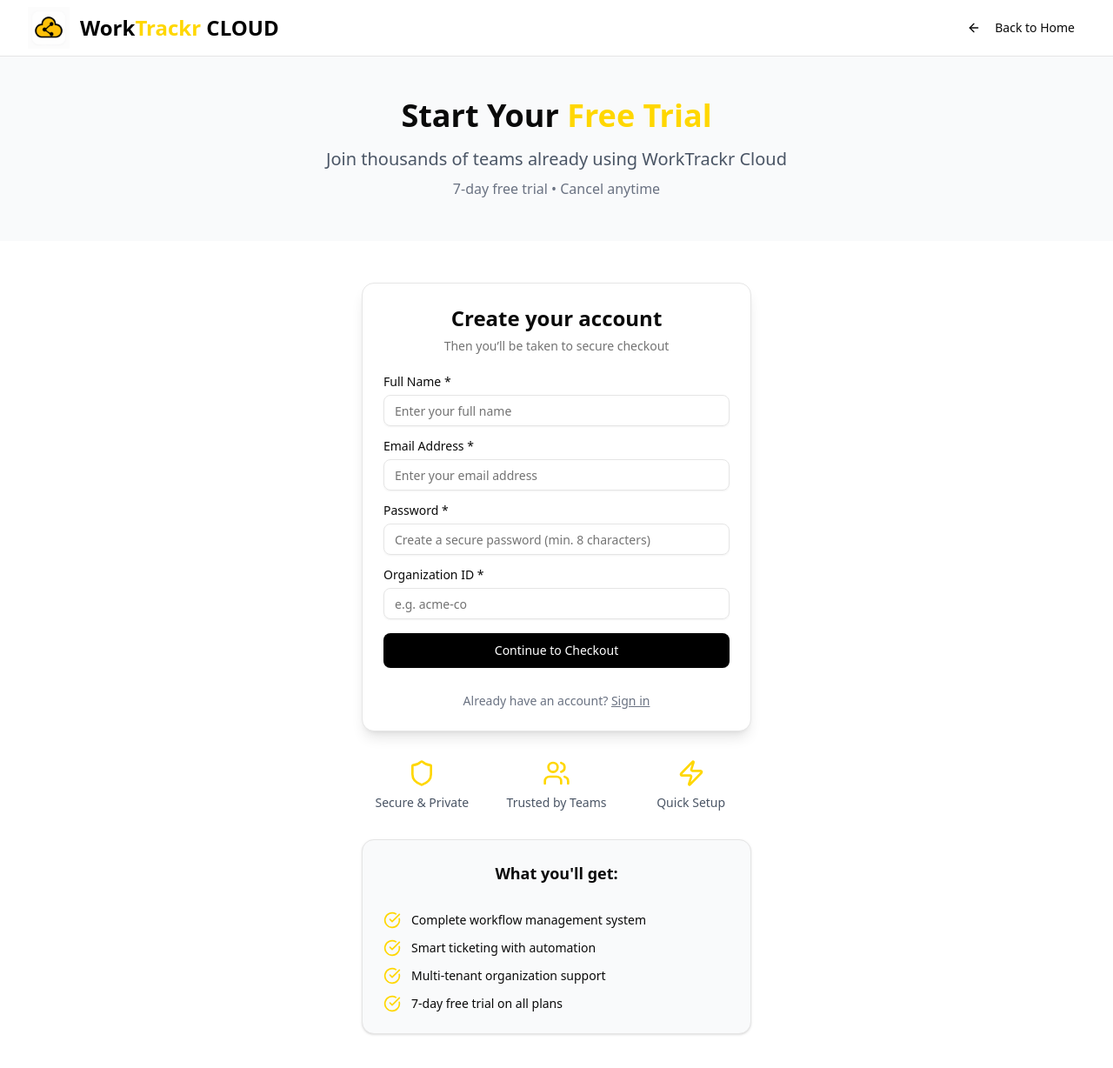
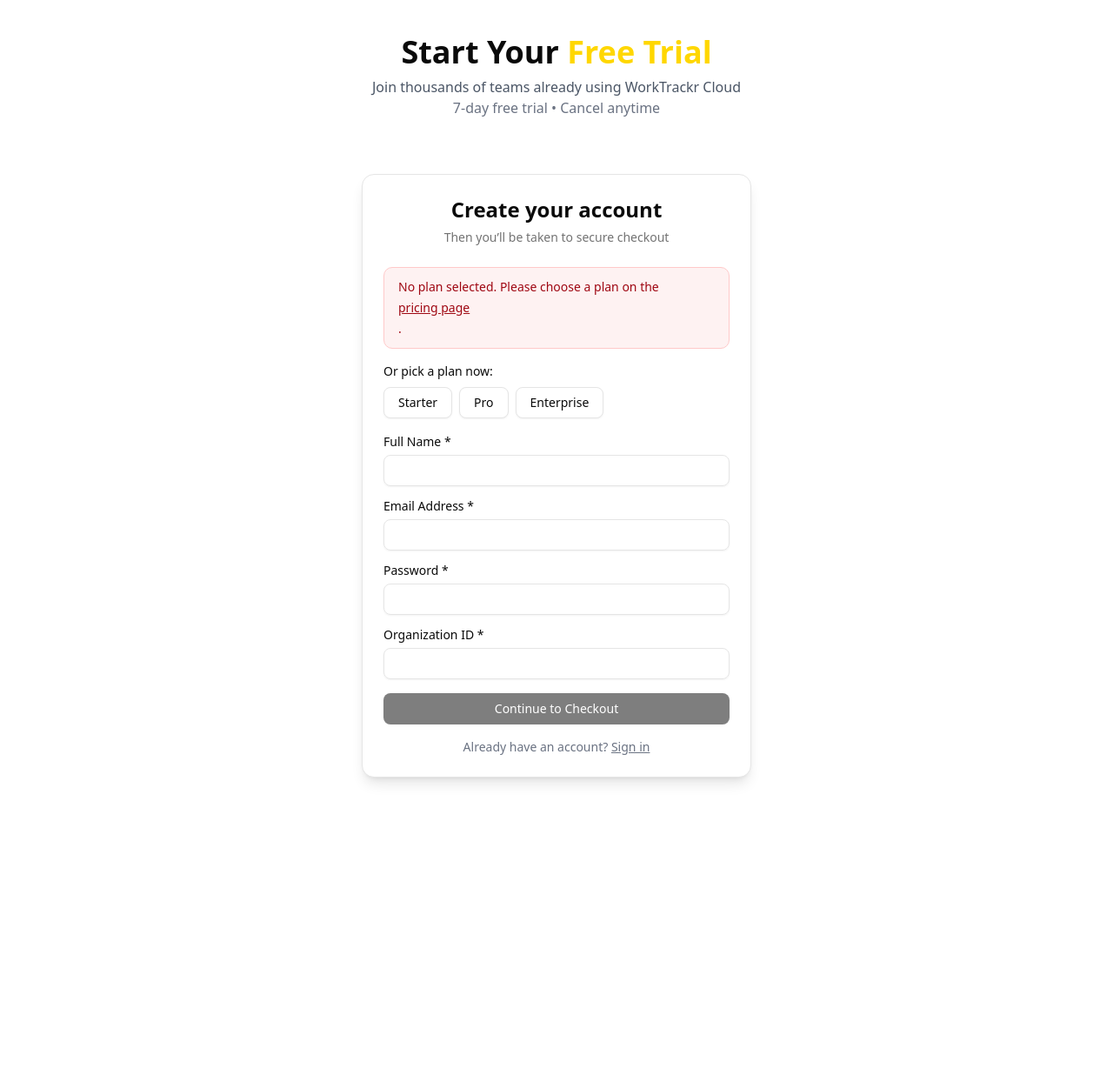
Before and after one commit to H6gvbhYujnhwP/worktrackr-app, a React (Vite) app in the folder web/client/: page /signup in a window 1280 px wide. Shown: the top 1228 px of the page at 87% size. After the commit the page ends 918 px from the top, so only its background shows below. Built offline with nearby package versions, Linux system fonts and the light colour scheme.

Commit message:
Update SignUp.jsx

```diff
--- a/web/client/src/SignUp.jsx
+++ b/web/client/src/SignUp.jsx
@@ -1,75 +1,54 @@
 // web/client/src/SignUp.jsx
-import React, { useState } from 'react';
-import { useNavigate } from 'react-router-dom';
-
-// IMPORTANT: use @app/* so we don't collide with Manus "@/..."
-import { Button } from '@app/components/ui/button.jsx';
-import { Card, CardContent, CardDescription, CardHeader, CardTitle } from '@app/components/ui/card.jsx';
-import { Input } from '@app/components/ui/input.jsx';
-import { Label } from '@app/components/ui/label.jsx';
-import { Alert, AlertDescription } from '@app/components/ui/alert.jsx';
-
-import { CheckCircle, ArrowLeft, Loader2, Shield, Users, Zap } from 'lucide-react';
-import worktrackrLogo from './assets/worktrackr_icon_only.png';
+import React, { useEffect, useMemo, useState } from 'react';
+import { useNavigate, Link } from 'react-router-dom';
+import { Button } from '@/components/ui/button.jsx';
+import { Card, CardHeader, CardTitle, CardDescription, CardContent } from '@/components/ui/card.jsx';
+import { Input } from '@/components/ui/input.jsx';
+import { Label } from '@/components/ui/label.jsx';
+import { Alert, AlertDescription } from '@/components/ui/alert.jsx';
 
 export default function SignUp() {
   const nav = useNavigate();
   const [form, setForm] = useState({ name: '', email: '', password: '', orgId: '' });
   const [busy, setBusy] = useState(false);
-  const [errors, setErrors] = useState({});
-  const [generalError, setGeneralError] = useState(null);
+  const [error, setError] = useState('');
+
+  // (Optional) allow /signup?plan=starter as a fallback
+  const PRICE_IDS = useMemo(() => ({
+    starter: import.meta.env.VITE_STRIPE_PRICE_STARTER || '',
+    pro: import.meta.env.VITE_STRIPE_PRICE_PRO || '',
+    enterprise: import.meta.env.VITE_STRIPE_PRICE_ENTERPRISE || '',
+  }), []);
+
+  useEffect(() => {
+    const qp = new URLSearchParams(window.location.search);
+    const plan = qp.get('plan'); // 'starter'|'pro'|'enterprise'
+    if (plan && PRICE_IDS[plan]) {
+      localStorage.setItem('selectedPriceId', PRICE_IDS[plan]);
+    }
+  }, [PRICE_IDS]);
+
+  const selectedPriceId = localStorage.getItem('selectedPriceId') || '';
 
   function onChange(e) {
-    const { name, value } = e.target;
-    setForm({ ...form, [name]: value });
-    if (errors[name]) setErrors({ ...errors, [name]: null });
-  }
-
-  function validateForm() {
-    const newErrors = {};
-    if (!form.name.trim()) newErrors.name = 'Name is required.';
-    if (!form.email.trim()) {
-      newErrors.email = 'Email is required.';
-    } else if (!/^[^\s@]+@[^\s@]+\.[^\s@]+$/.test(form.email)) {
-      newErrors.email = 'Email is invalid.';
-    }
-    if (!form.password) {
-      newErrors.password = 'Password is required.';
-    } else if (form.password.length < 8) {
-      newErrors.password = 'Password must be at least 8 characters.';
-    }
-    if (!form.orgId.trim()) newErrors.orgId = 'Organization ID is required.';
-    return newErrors;
-  }
-
-  function getSelectedPriceId() {
-    // Preferred: set by Pricing page when user clicks a plan button
-    const stored = localStorage.getItem('selectedPriceId');
-    // Fallback: environment default (Vite exposes as import.meta.env.*)
-    const fallback = import.meta.env?.VITE_STRIPE_PRICE_STARTER || import.meta.env?.VITE_DEFAULT_PRICE_ID;
-    return stored || fallback || null;
+    setForm({ ...form, [e.target.name]: e.target.value });
   }
 
   async function onSubmit(e) {
     e.preventDefault();
-    setGeneralError(null);
-    setErrors({});
+    setError('');
 
-    const validationErrors = validateForm();
-    if (Object.keys(validationErrors).length > 0) {
-      setErrors(validationErrors);
+    if (!selectedPriceId) {
+      setError('No plan selected. Please choose a plan first.');
+      return;
+    }
+    if (!form.name || !form.email || !form.password || !form.orgId) {
+      setError('Please complete all required fields.');
       return;
     }
 
-    const price_id = getSelectedPriceId();
-    if (!price_id) {
-      setGeneralError('No plan selected. Please choose a plan on the pricing page first.');
-      return;
-    }
-
-    setBusy(true);
     try {
-      // Start the Stripe signup flow (creates Checkout Session)
+      setBusy(true);
       const resp = await fetch('/api/auth/signup/start', {
         method: 'POST',
         headers: { 'Content-Type': 'application/json' },
@@ -79,44 +58,19 @@
           email: form.email.trim().toLowerCase(),
           password: form.password,
           org_slug: form.orgId.trim(),
-          price_id
+          price_id: selectedPriceId, // pass chosen plan to backend
         }),
       });
 
-      const contentType = resp.headers.get('content-type') || '';
-      const data = contentType.includes('application/json')
-        ? await resp.json().catch(() => ({}))
-        : { error: await resp.text().catch(() => 'Failed to start signup') };
-
-      if (!resp.ok) {
-        // Gracefully handle “email already in use” by sending to login, then back to pricing
-        if (data?.error && /already in use|already exists/i.test(data.error)) {
-          nav('/login?next=/pricing', { replace: true });
-          return;
-        }
-        // Field-level validation echo from backend (if any)
-        if (data.errors && Array.isArray(data.errors)) {
-          const backendErrors = {};
-          data.errors.forEach((error) => {
-            backendErrors[error.field] = error.message;
-          });
-          setErrors(backendErrors);
-        } else {
-          setGeneralError(data.error || 'Failed to start signup');
-        }
-        return;
+      const data = await resp.json().catch(() => ({}));
+      if (!resp.ok || !data?.url) {
+        throw new Error(data?.error || 'Failed to start checkout');
       }
 
-      if (data?.url) {
-        // Redirect to Stripe Checkout
-        window.location.href = data.url;
-        return;
-      }
-
-      // If backend didn’t return a URL, surface error
-      setGeneralError('Unexpected response from server. Please try again.');
-    } catch (e2) {
-      setGeneralError(e2.message || 'Network error occurred');
+      // Redirect to Stripe Checkout
+      window.location.href = data.url;
+    } catch (err) {
+      setError(err.message || 'Unexpected error');
     } finally {
       setBusy(false);
     }
@@ -124,39 +78,13 @@
 
   return (
     <div className="min-h-screen bg-background">
-      {/* Navigation */}
-      <nav className="border-b bg-white">
-        <div className="max-w-7xl mx-auto px-4 sm:px-6 lg:px-8">
-          <div className="flex justify-between items-center h-16">
-            <div className="logo-container cursor-pointer" onClick={() => nav('/')}>
-              <img src={worktrackrLogo} alt="WorkTrackr Cloud" className="w-12 h-12" />
-              <div className="logo-text">
-                Work<span className="trackr">Trackr</span> CLOUD
-              </div>
-            </div>
-            <div className="flex items-center space-x-4">
-              <Button variant="ghost" onClick={() => nav('/')} className="flex items-center">
-                <ArrowLeft className="w-4 h-4 mr-2" />
-                Back to Home
-              </Button>
-            </div>
-          </div>
-        </div>
-      </nav>
-
-      {/* Hero */}
-      <section className="py-12 px-4 bg-gray-50">
-        <div className="max-w-4xl mx-auto text-center">
-          <h1 className="text-4xl font-bold mb-4">
-            Start Your <span className="worktrackr-yellow">Free Trial</span>
-          </h1>
-          <p className="text-xl text-gray-600 mb-2">Join thousands of teams already using WorkTrackr Cloud</p>
-          <p className="text-gray-500">7-day free trial • Cancel anytime</p>
-        </div>
+      <section className="py-10 px-4 text-center">
+        <h1 className="text-4xl font-bold">Start Your <span className="worktrackr-yellow">Free Trial</span></h1>
+        <p className="text-gray-600 mt-2">Join thousands of teams already using WorkTrackr Cloud</p>
+        <p className="text-gray-500">7-day free trial • Cancel anytime</p>
       </section>
 
-      {/* Form */}
-      <section className="py-12 px-4">
+      <section className="py-6 px-4">
         <div className="max-w-md mx-auto">
           <Card className="shadow-lg">
             <CardHeader className="text-center">
@@ -164,138 +92,66 @@
               <CardDescription>Then you’ll be taken to secure checkout</CardDescription>
             </CardHeader>
             <CardContent>
-              {generalError && (
-                <Alert className="mb-6 border-red-200 bg-red-50">
-                  <AlertDescription className="text-red-800">{generalError}</AlertDescription>
+              {(!selectedPriceId) && (
+                <Alert className="mb-4 border-red-200 bg-red-50">
+                  <AlertDescription className="text-red-800">
+                    No plan selected. Please choose a plan on the <Link to="/pricing" className="underline">pricing page</Link>.
+                  </AlertDescription>
                 </Alert>
+              )}
+              {error && (
+                <Alert className="mb-4 border-red-200 bg-red-50">
+                  <AlertDescription className="text-red-800">
+                    {error}
+                  </AlertDescription>
+                </Alert>
+              )}
+
+              {/* Optional tiny fallback picker if someone lands here directly */}
+              {!selectedPriceId && (
+                <div className="mb-5">
+                  <p className="text-sm mb-2">Or pick a plan now:</p>
+                  <div className="flex gap-2">
+                    <Button type="button" variant="outline" onClick={() => { localStorage.setItem('selectedPriceId', PRICE_IDS.starter); nav(0); }}>Starter</Button>
+                    <Button type="button" variant="outline" onClick={() => { localStorage.setItem('selectedPriceId', PRICE_IDS.pro); nav(0); }}>Pro</Button>
+                    <Button type="button" variant="outline" onClick={() => { localStorage.setItem('selectedPriceId', PRICE_IDS.enterprise); nav(0); }}>Enterprise</Button>
+                  </div>
+                </div>
               )}
 
               <form onSubmit={onSubmit} className="space-y-4">
                 <div className="space-y-2">
                   <Label htmlFor="name">Full Name *</Label>
-                  <Input
-                    id="name"
-                    name="name"
-                    value={form.name}
-                    onChange={onChange}
-                    placeholder="Enter your full name"
-                    className={errors.name ? 'border-red-500 focus:border-red-500' : ''}
-                    required
-                  />
-                  {errors.name && <p className="text-sm text-red-600">{errors.name}</p>}
+                  <Input id="name" name="name" value={form.name} onChange={onChange} required />
                 </div>
 
                 <div className="space-y-2">
                   <Label htmlFor="email">Email Address *</Label>
-                  <Input
-                    id="email"
-                    name="email"
-                    type="email"
-                    value={form.email}
-                    onChange={onChange}
-                    placeholder="Enter your email address"
-                    className={errors.email ? 'border-red-500 focus:border-red-500' : ''}
-                    required
-                  />
-                  {errors.email && <p className="text-sm text-red-600">{errors.email}</p>}
+                  <Input id="email" name="email" type="email" value={form.email} onChange={onChange} required />
                 </div>
 
                 <div className="space-y-2">
                   <Label htmlFor="password">Password *</Label>
-                  <Input
-                    id="password"
-                    name="password"
-                    type="password"
-                    value={form.password}
-                    onChange={onChange}
-                    placeholder="Create a secure password (min. 8 characters)"
-                    className={errors.password ? 'border-red-500 focus:border-red-500' : ''}
-                    minLength={8}
-                    required
-                  />
-                  {errors.password && <p className="text-sm text-red-600">{errors.password}</p>}
+                  <Input id="password" name="password" type="password" minLength={8} value={form.password} onChange={onChange} required />
                 </div>
 
                 <div className="space-y-2">
                   <Label htmlFor="orgId">Organization ID *</Label>
-                  <Input
-                    id="orgId"
-                    name="orgId"
-                    value={form.orgId}
-                    onChange={onChange}
-                    placeholder="e.g. acme-co"
-                    className={errors.orgId ? 'border-red-500 focus:border-red-500' : ''}
-                    required
-                  />
-                  {errors.orgId && <p className="text-sm text-red-600">{errors.orgId}</p>}
+                  <Input id="orgId" name="orgId" value={form.orgId} onChange={onChange} required />
                 </div>
 
                 <Button
                   type="submit"
                   className="w-full worktrackr-bg-black hover:bg-gray-800 text-white"
-                  disabled={busy}
-                  size="lg"
+                  disabled={busy || !selectedPriceId}
                 >
-                  {busy ? (
-                    <>
-                      <Loader2 className="w-4 h-4 mr-2 animate-spin" />
-                      Preparing checkout…
-                    </>
-                  ) : (
-                    'Continue to Checkout'
-                  )}
+                  {busy ? 'Preparing checkout…' : 'Continue to Checkout'}
                 </Button>
+              </form>
 
-                <p className="text-center text-sm text-gray-500 mt-3">
-                  Already have an account?{' '}
-                  <button type="button" className="underline" onClick={() => nav('/login?next=/pricing')}>
-                    Sign in
-                  </button>
-                </p>
-              </form>
-            </CardContent>
-          </Card>
-
-          {/* Trust indicators */}
-          <div className="mt-8 grid grid-cols-3 gap-4 text-center">
-            <div className="flex flex-col items-center">
-              <Shield className="w-8 h-8 worktrackr-yellow mb-2" />
-              <p className="text-sm text-gray-600">Secure & Private</p>
-            </div>
-            <div className="flex flex-col items-center">
-              <Users className="w-8 h-8 worktrackr-yellow mb-2" />
-              <p className="text-sm text-gray-600">Trusted by Teams</p>
-            </div>
-            <div className="flex flex-col items-center">
-              <Zap className="w-8 h-8 worktrackr-yellow mb-2" />
-              <p className="text-sm text-gray-600">Quick Setup</p>
-            </div>
-          </div>
-
-          {/* Feature list */}
-          <Card className="mt-8 bg-gray-50">
-            <CardHeader>
-              <CardTitle className="text-lg text-center">What you'll get:</CardTitle>
-            </CardHeader>
-            <CardContent>
-              <div className="space-y-3">
-                <div className="flex items-center">
-                  <CheckCircle className="w-5 h-5 worktrackr-yellow mr-3 flex-shrink-0" />
-                  <span className="text-sm">Complete workflow management system</span>
-                </div>
-                <div className="flex items-center">
-                  <CheckCircle className="w-5 h-5 worktrackr-yellow mr-3 flex-shrink-0" />
-                  <span className="text-sm">Smart ticketing with automation</span>
-                </div>
-                <div className="flex items-center">
-                  <CheckCircle className="w-5 h-5 worktrackr-yellow mr-3 flex-shrink-0" />
-                  <span className="text-sm">Multi-tenant organization support</span>
-                </div>
-                <div className="flex items-center">
-                  <CheckCircle className="w-5 h-5 worktrackr-yellow mr-3 flex-shrink-0" />
-                  <span className="text-sm">7-day free trial on all plans</span>
-                </div>
-              </div>
+              <p className="text-center text-sm text-gray-500 mt-4">
+                Already have an account? <Link className="underline" to="/login">Sign in</Link>
+              </p>
             </CardContent>
           </Card>
         </div>
```
